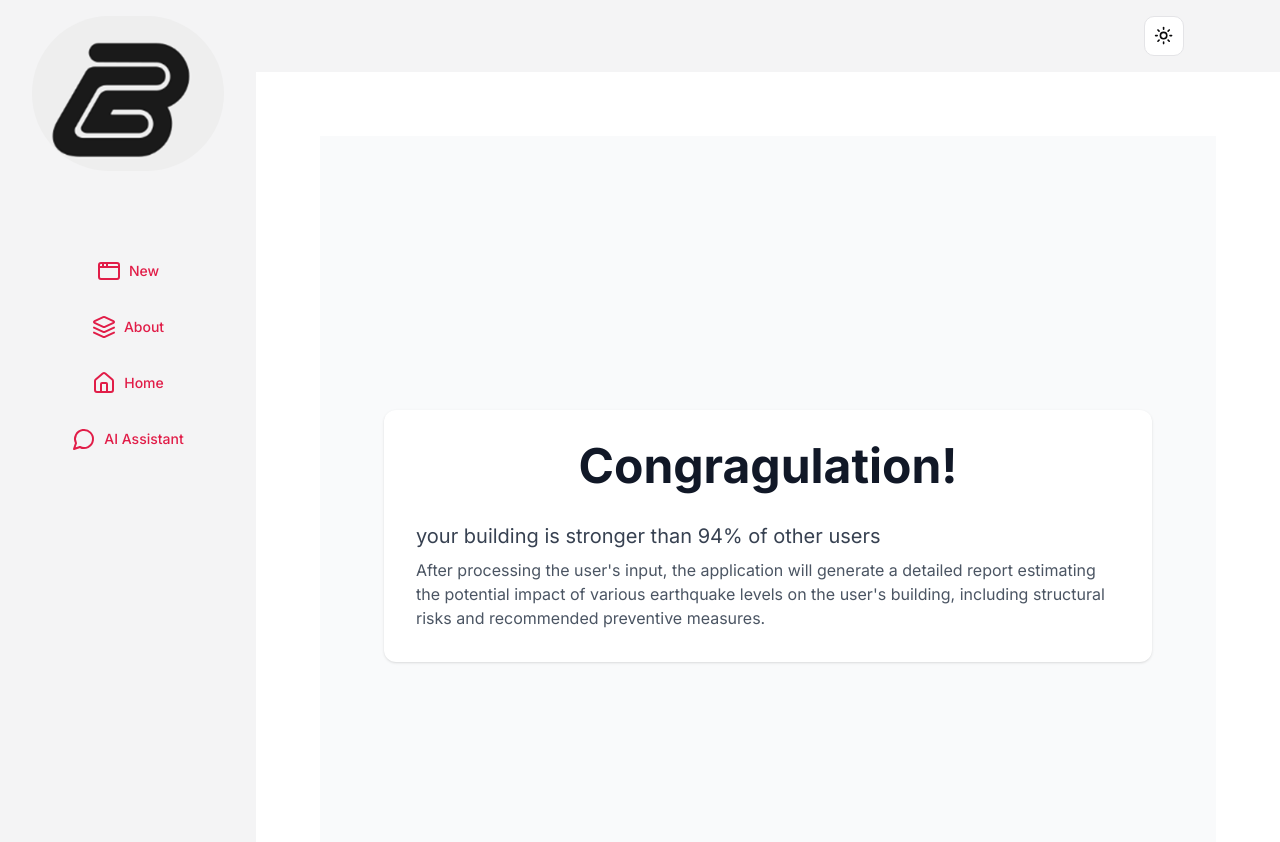
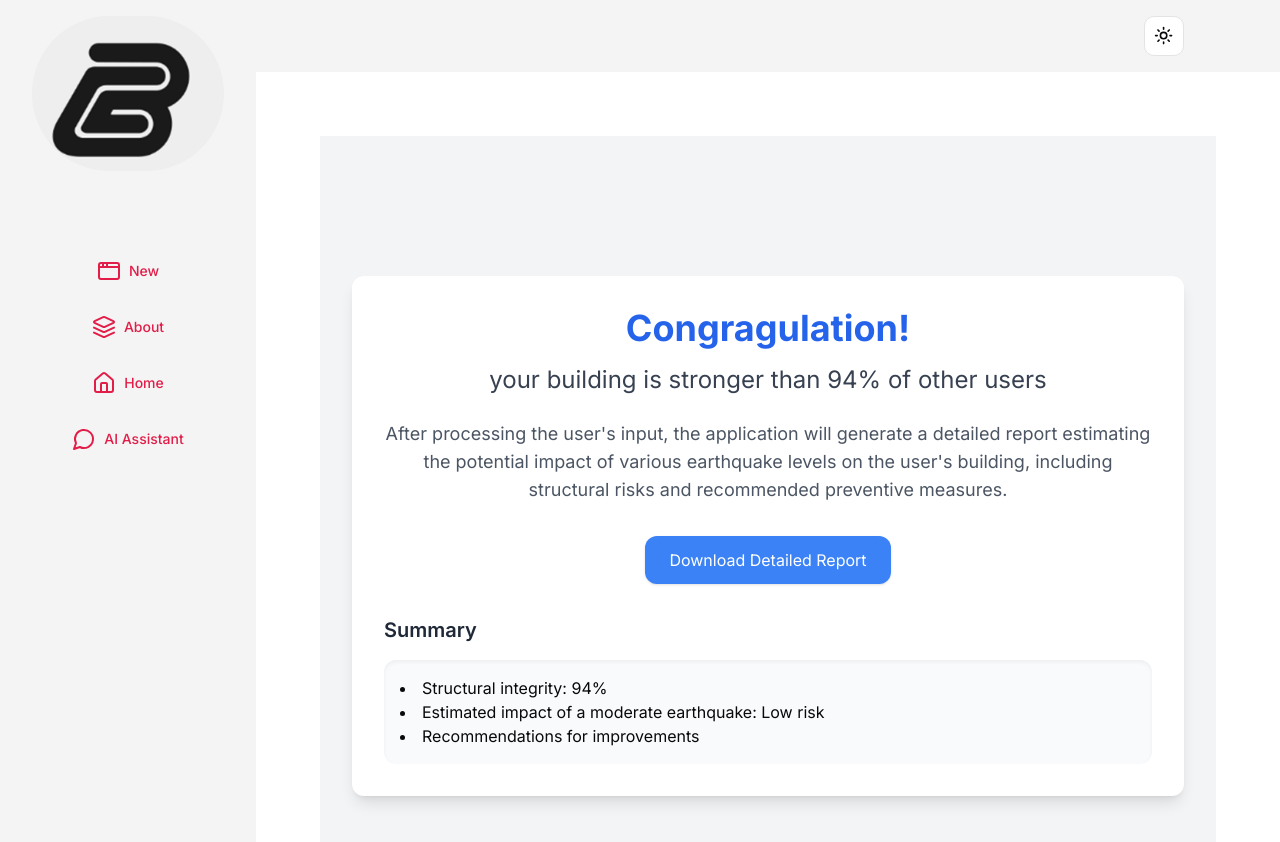
Before and after one commit to arianbod/nextjs-fs-earthquake, a Next.js app: page /result/1 in a window 1280 px wide. Shown: the top 842 px of the page. Built offline with nearby package versions, Linux system fonts and the light colour scheme.

Commit message:
0.5.1 done

```diff
--- a/app/(pages)/result/[id]/page.jsx
+++ b/app/(pages)/result/[id]/page.jsx
@@ -1,22 +1,45 @@
 'use client';
-import React, { useEffect } from 'react';
-import { redirect } from 'next/navigation';
+import React from 'react';
 import Data from '@/utils/Data.json';
-const page = ({ params }) => {
+
+const ResultPage = ({ params }) => {
 	const id = params.id;
-	const { title, text, description } = Data.results; // Adjusted to use dynamic data based on id
+	const { title, text, description } = Data.results;
+
+	const handleDownload = () => {
+		window.print();
+	};
 
 	return (
-		<div className='min-h-screen bg-gray-50 flex flex-col justify-center items-center py-12 sm:px-2 lg:px-8'>
-			<div className='max-w-3xl bg-white shadow overflow-hidden sm:rounded-lg p-8'>
-				<h1 className='text-5xl font-bold text-center text-gray-900 capitalize mb-8'>
-					{title}
-				</h1>
-				<h2 className='text-xl text-gray-700 mb-2'>{text}</h2>
-				<p className='text-md text-gray-600'>{description}</p>
+		<div className='min-h-screen bg-gray-100 flex flex-col justify-center items-center py-12 sm:px-6 lg:px-8'>
+			<div className='max-w-4xl w-full bg-white shadow-lg rounded-lg p-8'>
+				<div className='text-center'>
+					<h1 className='text-4xl font-bold text-blue-600 mb-4 print-title'>
+						{title}
+					</h1>
+					<h2 className='text-2xl text-gray-700 mb-6 print-header'>{text}</h2>
+					<p className='text-lg text-gray-600 mb-8'>{description}</p>
+					<div className='flex justify-center mt-8 no-print'>
+						<button
+							onClick={handleDownload}
+							className='bg-blue-500 text-white px-6 py-3 rounded-lg shadow hover:bg-blue-600 transition-colors'>
+							Download Detailed Report
+						</button>
+					</div>
+				</div>
+				<div className='mt-8'>
+					<h3 className='text-xl font-semibold text-gray-800 mb-4'>Summary</h3>
+					<div className='bg-gray-50 p-4 rounded-lg shadow-inner print-summary'>
+						<ul className='list-disc list-inside'>
+							<li>Structural integrity: 94%</li>
+							<li>Estimated impact of a moderate earthquake: Low risk</li>
+							<li>Recommendations for improvements</li>
+						</ul>
+					</div>
+				</div>
 			</div>
 		</div>
 	);
 };
 
-export default page;
+export default ResultPage;
--- a/app/globals.css
+++ b/app/globals.css
@@ -57,3 +57,30 @@
 		@apply bg-background text-foreground;
 	}
 }
+@media print {
+	body {
+		-webkit-print-color-adjust: exact; /* Ensure colors are printed as seen on screen */
+	}
+
+	.no-print {
+		display: none;
+	}
+
+	.print-only {
+		display: block;
+	}
+
+	.print-header {
+		text-align: center;
+		margin-bottom: 20px;
+	}
+
+	.print-title {
+		font-size: 24px;
+		font-weight: bold;
+	}
+
+	.print-summary {
+		margin-top: 20px;
+	}
+}
```
